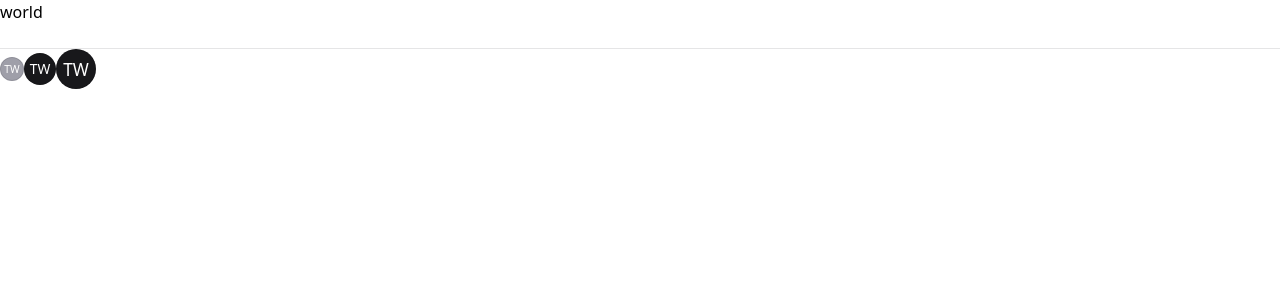
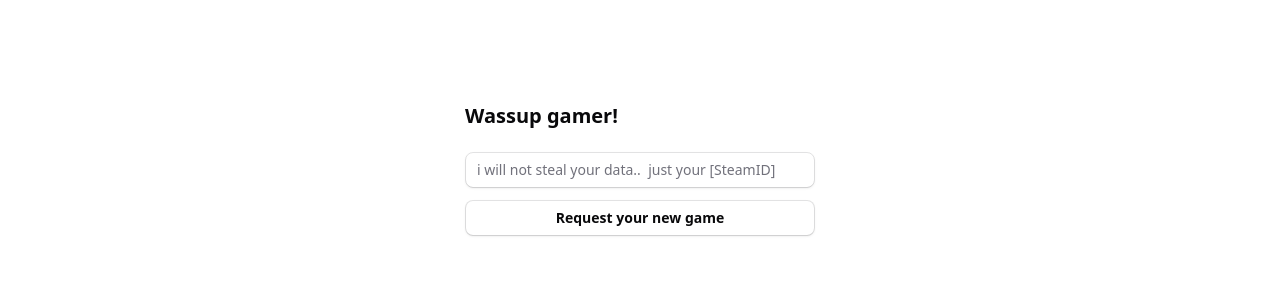
Before and after one commit to codingducksrl/tecaj-vega-frontend, a React (Vite) app: page / in a window 1280 px wide. Shown: the top 300 px of the page. Built offline with nearby package versions, Linux system fonts and the light colour scheme.

Commit message:
submit login URL value update

```diff
--- a/src/pages/Login.tsx
+++ b/src/pages/Login.tsx
@@ -1,24 +1,25 @@
-import { Avatar } from '@/components/catalyst/avatar.tsx'
+import { Button } from "@/components/catalyst/button";
+import { Input } from "@/components/catalyst/input";
+import { Heading } from "@components/catalyst/heading.tsx";
+import { useState } from "react";
 
-export default function Login() {
+export default function Home() {
+
+    var [id, setId] = useState("")
+
     return (
         <>
-            <div
-                className="flex w-full flex-wrap items-end justify-between gap-4 border-b border-zinc-950/10 pb-6 dark:border-white/10">
-                <h1>world</h1>
+            <div className="flex flex-col w-full items-center">
+                <div className="w-[350px] mt-[100px]">
+                    <Heading>Wassup gamer!</Heading>
 
+                    <div className="mt-[20px] flex flex-col gap-y-3">
+                        <Input placeholder="i will not steal your data..  just your [SteamID]" onChange={(event)=>{setId(event.target.value)}}></Input>
+                        {id}
+                        <Button href={`/page?steamid=${id}`} color='light' >Request your new game</Button>
+                    </div>
+                </div>
             </div>
-            <Example></Example>
-
         </>
     )
 }
-function Example() {
-  return (
-    <>
-      <Avatar initials="tw" className="size-6 bg-zinc-400 text-white dark:bg-blue dark:text-black" />
-      <Avatar initials="tw" className="size-8 bg-zinc-900 text-white dark:bg-white dark:text-black" />
-      <Avatar initials="tw" className="size-10 bg-zinc-900 text-white dark:bg-white dark:text-black" />
-    </>
-  )
-}
```
